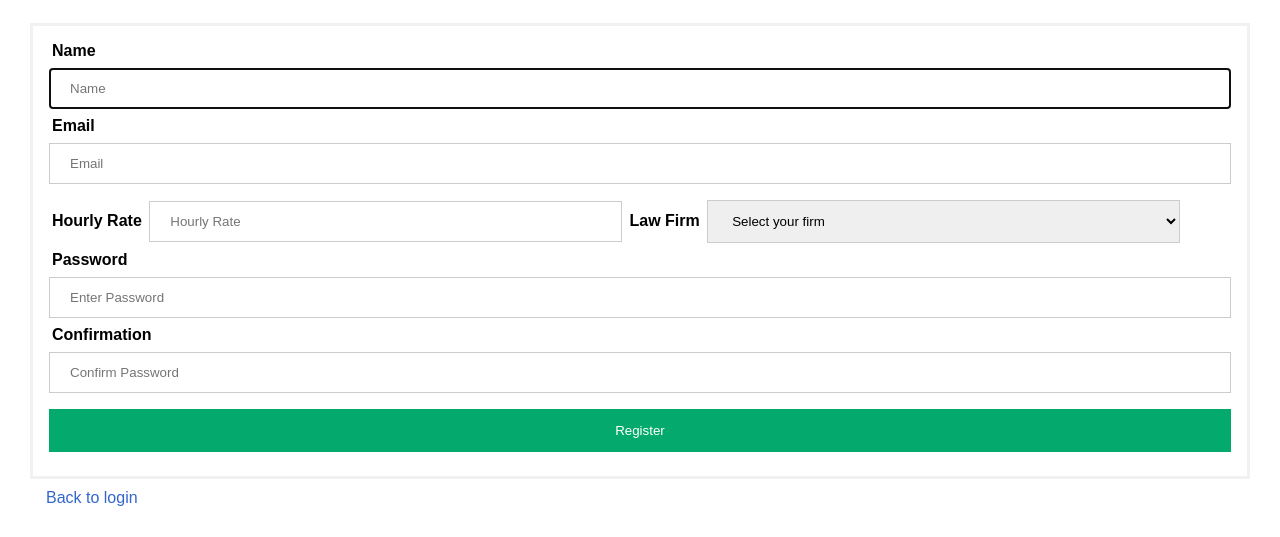
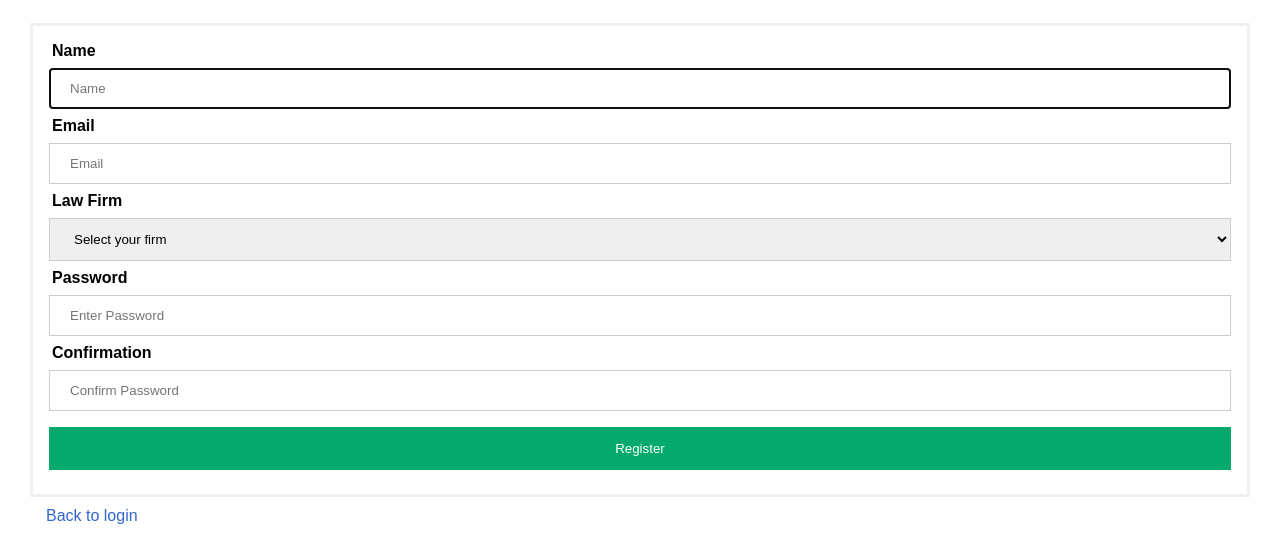
Before and after one commit to laurenlim2112/SMU-Hackathon, a Flask app: page /register in a window 1280 px wide. Shown: the part 157-694 px from the top of the page. Run offline with Flask 3, Linux system fonts and the light colour scheme; data comes from the database, SQL or seed files in the repository; both versions use the stored data as it was before the commit.

Commit message:
Updated register page

```diff
--- a/app.py
+++ b/app.py
@@ -289,12 +289,11 @@ def addtask(id):
     client_id = cursor.execute("SELECT * FROM timesheets WHERE id = ?", [id]).fetchone()["client_id"]
     rel = cursor.execute("SELECT * FROM users_clients WHERE user_id = ? AND client_id = ?", [user_id, client_id]).fetchall()
     if len(rel) != 0:
-        lawyer_info = cursor.execute("SELECT * FROM users WHERE id = ?", [user_id]).fetchone()
         data = request.get_json()
         date = datetime.datetime.strptime(data["date"], "%d-%m-%Y").strftime("%d-%m-%Y")
         hours = round(float(data["hours"]), 1)
         description = data["description"]
-        amount = hours * lawyer_info["rate"]
+        amount = hours * float(data["rate"])
         cursor.execute("INSERT INTO tasks (user_id, client_id, timesheet_id, datetime, duration, description, amount) VALUES (?, ?, ?, ?, ?, ?, ?)",
                     [user_id, client_id, id, date, hours, description, amount])
         connection.commit()
--- a/static/styles.css
+++ b/static/styles.css
@@ -44,6 +44,7 @@ td {
 
 .pageform {
     border: 3px solid #f1f1f1;
+    padding-left: 60px;
 }
 
 label {
@@ -171,6 +172,7 @@ a:hover {
 
 .table-title {
     font-size: 20px;
+    text-align: center;
 }
 
 .form-button {
@@ -264,6 +266,10 @@ a:hover {
 
 .tall-modal {
     height: 60%;
+}
+
+.taller-modal {
+    height: 70%;
 }
 
 .modal-header {
--- a/static/timesheet.js
+++ b/static/timesheet.js
@@ -98,6 +98,7 @@ function start_task() {
                 body: JSON.stringify({
                     date: currentDate,
                     hours: (duration / 3600000).toFixed(1),
+                    rate: document.querySelector('#hourly-rate').value,
                     description: document.querySelector('#task-description').value
                 })
             })
--- a/templates/client.html
+++ b/templates/client.html
@@ -99,13 +99,13 @@
     </div>
 
     <div class="modal-backdrop" id="billFixedFeeModalBackdrop">
-        <div class="modal tall-modal" id="billFixedFeeModal">
+        <div class="modal taller-modal" id="billFixedFeeModal">
             <form action="{{ url_for('billfixedfee', id=client['id']) }}" method="post" id="billfixedfeeform" class="modal-form">
                 <div class="modal-header">
                     <p class="modal-title">Bill for a fixed fee <span class="modal-close billFixedFeeModalClose">&times;</span></p>
                 </div>
                 <div class="modal-content">
-                    <select id="fee" name="fee" form="billfixedfeeform" class="form-select partialforminput">
+                    <select id="fee" name="fee" form="billfixedfeeform" class="form-select fullforminput">
                         <option value="" disabled selected>Select service</option>
                         {% for fixed_fee in fixed_fees %}
                             <option value="{{ fixed_fee['id'] }}">{{ fixed_fee["description"] }} (${{ fixed_fee["amount"] }})</option>
@@ -161,7 +161,7 @@
                     <p class="modal-title">Add new lawyer for {{ client["name"] }}<span class="modal-close addNewLawyerModalClose">&times;</span></p>
                 </div>
                 <div class="modal-content">
-                    <select id="id" name="id" form="addlawyerform" class="form-select partialforminput">
+                    <select id="id" name="id" form="addlawyerform" class="form-select fullforminput">
                         <option value="" disabled selected>Select lawyer</option>
                         {% for lawyer in lawyers %}
                             <option value="{{ lawyer['id'] }}">{{ lawyer["name"] }}</option>
--- a/templates/register.html
+++ b/templates/register.html
@@ -13,11 +13,8 @@
         <label for="email"><b>Email</b></label>
         <input autocomplete="off" class="fullforminput" id="email" name="email" placeholder="Email" type="text" required>
 
-        <label for="rate"><b>Hourly Rate</b></label>
-        <input autocomplete="off" class="partialforminput" id="rate" name="rate" placeholder="Hourly Rate" type="number" min="0" step="0.01" required>
-
         <label for="firm"><b>Law Firm</b></label>
-        <select id="firm" name="firm" form="registerform" class="partialforminput">
+        <select id="firm" name="firm" form="registerform" class="fullforminput">
             <option value="" disabled selected>Select your firm</option>
             {% for firm in firms %}
                 <option value="{{ firm['id'] }}">{{ firm["name"] }}</option>
--- a/templates/timesheet.html
+++ b/templates/timesheet.html
@@ -91,13 +91,14 @@
                 </button>
             </div>
             <div class="modal-backdrop" id="submitTaskModalBackdrop">
-                <div class="modal mid-modal" id="submitTaskModal">
+                <div class="modal" id="submitTaskModal">
                     <div class="modal-form">
                         <div class="modal-header">
                             <p class="modal-title">Submit Task</p>
                         </div>
                         <div class="modal-content">
                             <input autocomplete="off" autofocus class="fullforminput" id="task-description" name="description" placeholder="Task Description" type="text" required>
+                            <input autocomplete="off" class="partialforminput" id="hourly-rate" name="rate" placeholder="Hourly Rate" type="number" min="0" step="0.01" required>
                             <button type="button" class="form-button successbtn submitTaskModalClose" id="task-submit">Submit</button>
                         </div>
                     </div>
```
Also changed, not shown: database.db.
